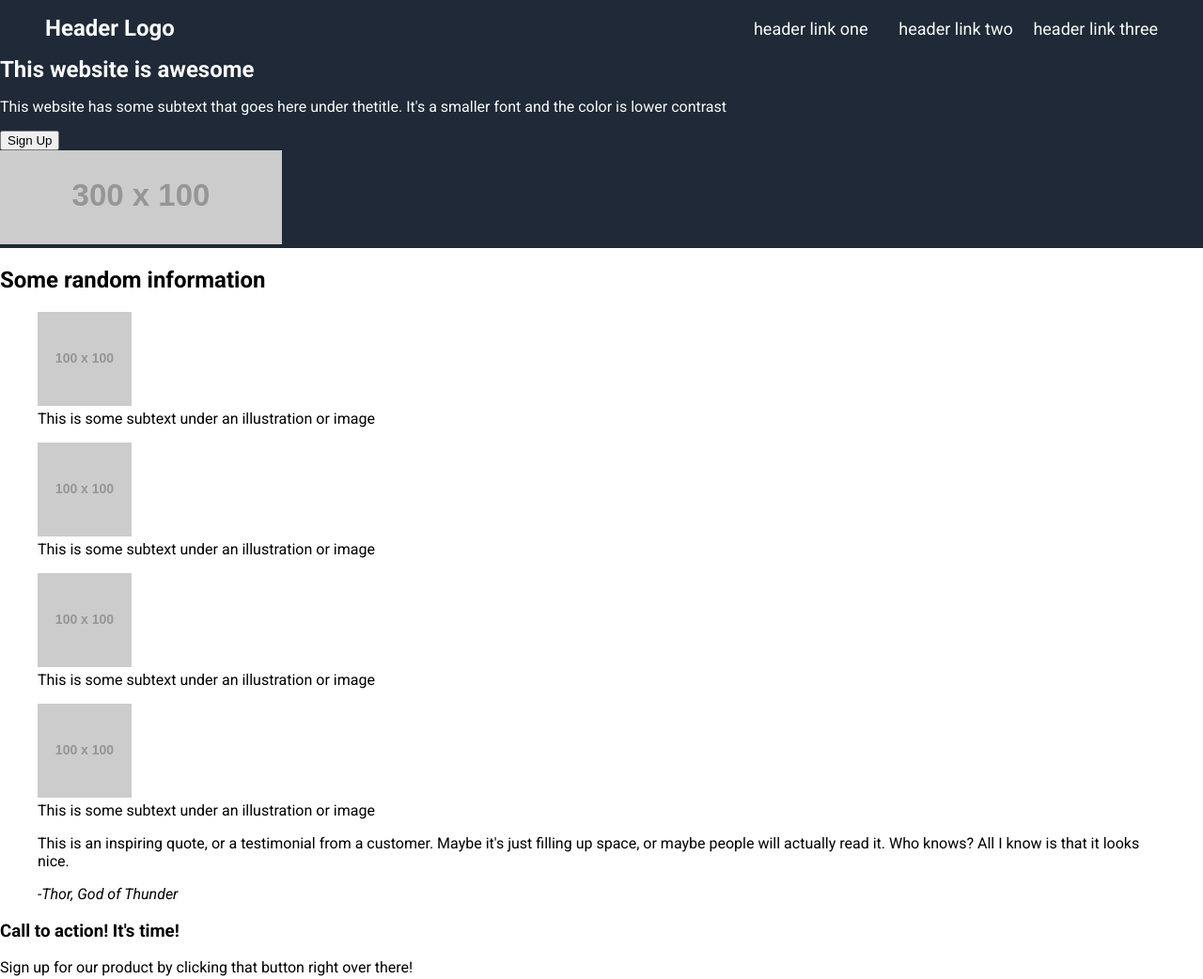
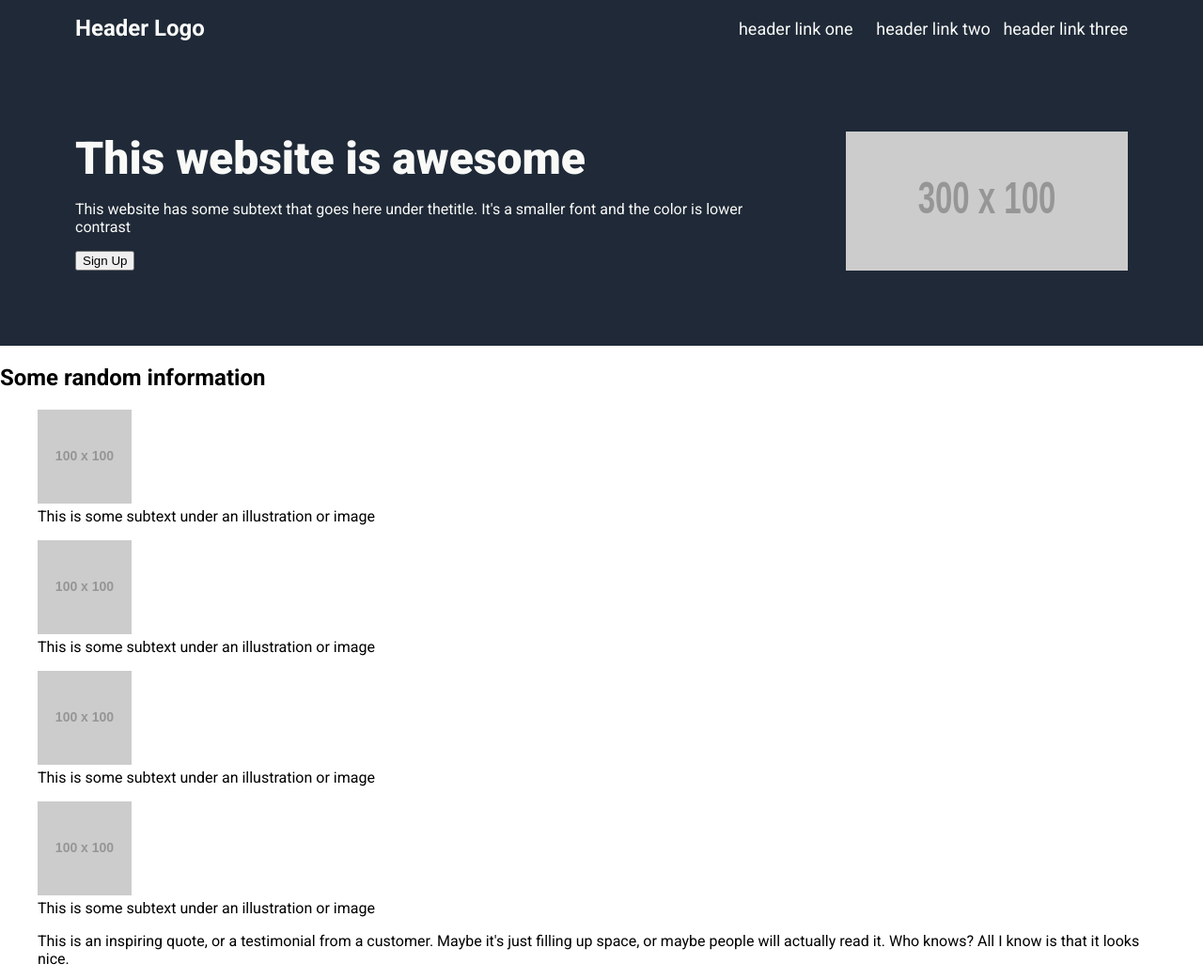
Before and after one commit to GabeLealCodes/landingpage, a plain HTML site: page index.html in a window 1280 px wide. Shown: the top 1042 px of the page at 94% size. Drawn offline with Linux system fonts and the light colour scheme; placeholder pictures from the web are drawn by us.

Commit message:
Edit h1 style

```diff
--- a/style.css
+++ b/style.css
@@ -11,7 +11,7 @@ body {
 
 header {
   background-color: #1f2937;
-  padding: 1em 3em;
+  padding: 1em 5em;
 }
 
 ul {
@@ -39,11 +39,17 @@ ul {
 }
 
 .main {
+  padding: 5em 5em 5em 5em;
+  display: flex;
+  gap: 3em;
   background-color: #1f2937;
   color: #f9faf8;
 }
 
 h1 {
+  font-size: 48px;
+  font-weight: 900;
+  color: #F9FAF8;
   margin: 0;
 }
 
```
